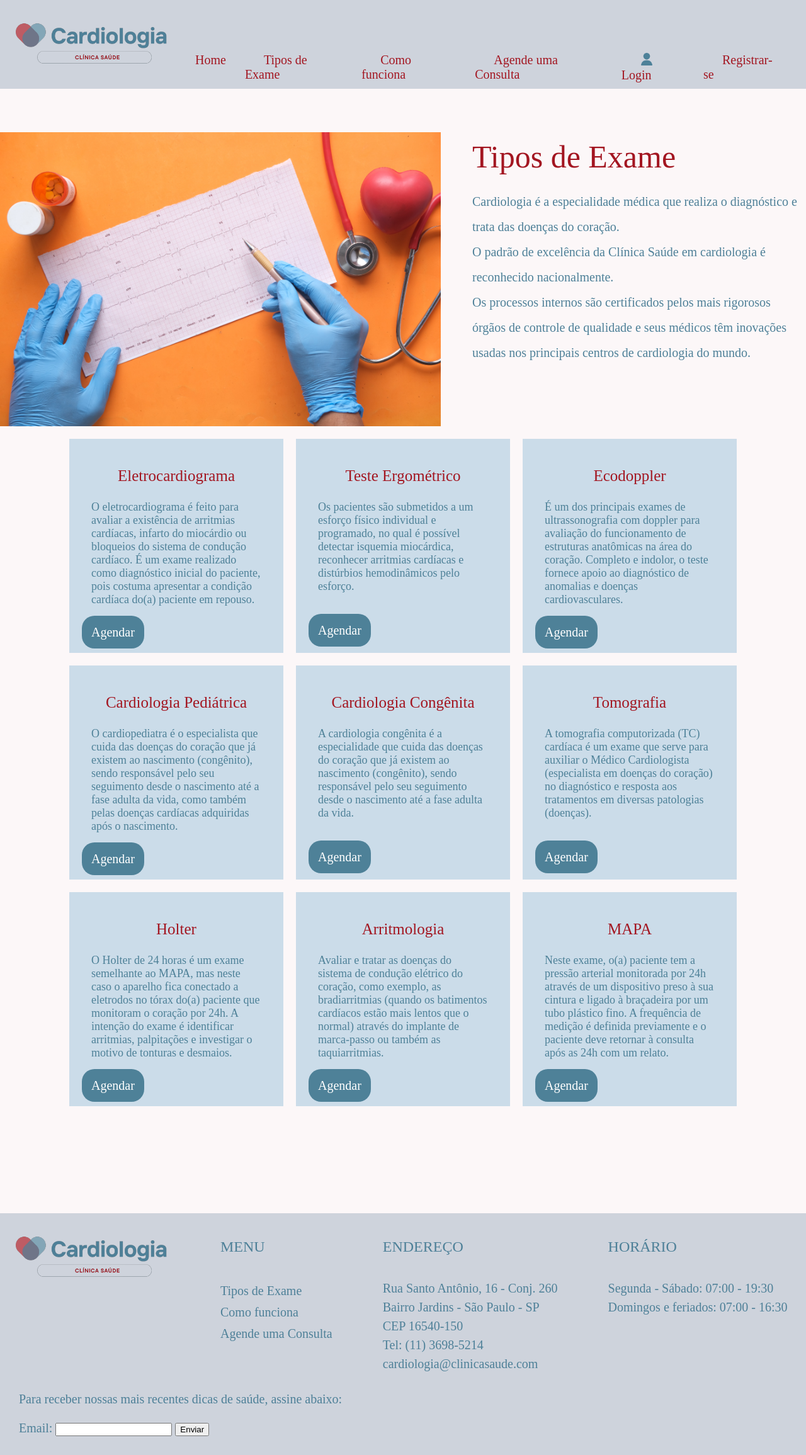
After one commit to CrisNakamura/Projeto_Web, a PHP site: page /exames.php in a window 1280 px wide. The commit adds this page. Shown: the whole page at 63% size. Run offline with PHP 8.4, Linux system fonts and the light colour scheme.

Commit message:
Páginas completas
- criação da página exame. (Alterar o link do botão "Agendar")

```diff
--- a/PROJETO WEB/LOGINSYSTEM/style.css
+++ b/PROJETO WEB/LOGINSYSTEM/style.css
@@ -4,7 +4,7 @@
 body {
     background-color: #ced3dc;
     font-family: 'Roboto';
-font-weight: bold;
+    font-weight: bold;
 }
 
 .form {
@@ -54,7 +54,8 @@ font-weight: bold;
     font-family: 'Roboto';
     font-weight: bold;
 }
-.center{
+
+.center {
     display: block;
     margin-left: auto;
     margin-right: auto;
--- /dev/null
+++ b/PROJETO WEB/PGMS/exame_style.css
@@ -0,0 +1,178 @@
+#page-header {
+    background-color: CED3DC;
+    height: 10px;
+    align-items: center;
+}
+
+#page-header .primary {
+    display: flex;
+    padding: 10px 20px;
+    background-color: CED3DC;
+    font-family: Tw Cen MT;
+    color: #4E8098;
+    position: relative;
+}
+
+.logo_header {
+    position: relative;
+    padding-top: 20px;
+    margin: 0;
+    max-width: 250px;
+    max-height: 250px;
+    width: auto;
+    height: auto;
+}
+
+.list-menu {
+    justify-content: flex-start;
+}
+
+nav.list {
+    display: flex;
+    justify-content: flex-start;
+    list-style: none;
+}
+
+li {
+    padding: 0 10px;
+    margin-top: 50px;
+}
+
+a.header {
+    color: #A31621;
+    font-family: Tw Cen MT;
+    font-size: 20px;
+    margin: 10px;
+    text-decoration: none;
+    margin-left: 30px;
+}
+
+body {
+    padding: 0;
+    margin: 0;
+    background-color: #FCF7F8;
+}
+
+.image1 {
+    padding-top: 170px;
+    width: 700px;
+    margin-top: 30px;
+}
+
+p.title {
+    position: absolute;
+    top: 170px;
+    padding-left: 750;
+    text-align: left;
+    color: #A31621;
+    font-family: TW Cen MT;
+    font-size: 50px;
+}
+
+.desc {
+    position: absolute;
+    top: 250px;
+    padding-left: 750px;
+    font-family: Tw Cen MT;
+    font-size: 20px;
+    text-align: left;
+    color: #4E8098;
+    margin-top: 50px;
+    line-height: 40px;
+}
+
+.colorbox {
+    background-color: #cbdce9;
+    top: 150px;
+    left: 10px;
+    width: 300px;
+    height: 300px;
+    padding: 20px;
+    margin: 10px;
+}
+
+.colorbox-text {
+    font-family: Tw Cen MT;
+    font-size: 25px;
+    text-align: center;
+    color: #A31621;
+}
+
+.exame_descricao {
+    font-family: Tw Cen MT;
+    font-size: 18px;
+    text-align: left;
+    color: #4e8198;
+    padding-bottom: 15px;
+    margin: 15px;
+}
+
+.agendar {
+    font-family: Tw Cen MT;
+    font-size: 20px;
+    padding: 15px;
+    color: #ffffff;
+    background-color: #4e8198;
+    border-radius: 20px;
+    border-style: none;
+    position: relative;
+    text-decoration: none;
+}
+
+.flexbox {
+    display: flex;
+    align-items: stretch;
+    padding: 10px;
+    justify-content: center;
+    top: 200px;
+    flex-wrap: wrap;
+}
+
+
+
+
+footer {
+    position: relative;
+    margin-top: 150px;
+}
+
+#footer .primary {
+    display: flex;
+    padding: 10px 20px;
+    background-color: CED3DC;
+    font-family: Tw Cen MT;
+    color: #4E8098;
+}
+
+#footer .secondary {
+    padding: 10px 30px;
+    background-color: CED3DC;
+    font-family: Tw Cen MT;
+    color: #4E8098;
+    font-size: 20px;
+}
+
+.logo_footer {
+    position: relative;
+    padding-top: 20px;
+    margin: 0;
+    max-width: 250px;
+    max-height: 250px;
+    width: auto;
+    height: auto;
+}
+
+.art_footer {
+    font-size: 24px;
+    margin-left: 80px;
+    margin-top: 30px;
+}
+
+p.art,
+a.footer {
+    font-size: 20px;
+    text-align: left;
+    color: #4E8098;
+    line-height: 10px;
+    text-decoration: none;
+}
--- /dev/null
+++ b/PROJETO WEB/PGMS/exames.php
@@ -0,0 +1,137 @@
+<html>
+
+<head>
+    <title>Exames e Consultas </title>
+    <link rel="stylesheet" href="exame_style.css">
+</head>
+
+<body>
+
+    <!----- header----->
+    <header id="page-header">
+        <span id="home"></span>
+        <section class="primary">
+            <a href="../PGMS/home.php"><img class="logo_header" src='Logo.png' alt='logo'></a>
+            <div class="list-menu">
+                　<nav class="list">
+                    <li><a class="header" href="../PGMS/home.php">Home</a></li>
+                    <li><a class="header" href="../PGMS/exames.php">Tipos de Exame</a></li>
+                    <li><a class="header" href="../PGMS/home.php#como_funciona">Como funciona</a></li>
+                    <li><a class="header" href="../PGMS/home.php#agende_uma_consulta">Agende uma Consulta</a></li>
+                    <li><a class="header" href="../LOGINSYSTEM/login.php"> <img src='icon-user.png' alt='user' width='20' height='20'> Login</a></li>
+                    <li><a class="header" href="../LOGINSYSTEM/login.php">Registrar-se</a></li>
+                </nav>
+            </div>
+        </section>
+
+    </header>
+    <!----- header----->
+
+    <!----- main Tipos de exame ----->
+    <main>
+        <img class="image1" src="Image1.jpg" alt='fundo'></a>
+        <div class="exame">
+            <p class="title">Tipos de Exame</p>
+            <p class="desc">Cardiologia é a especialidade médica que realiza o diagnóstico e trata das doenças do coração.<br>
+                O padrão de excelência da Clínica Saúde em cardiologia é reconhecido nacionalmente. <br>
+                Os processos internos são certificados pelos mais rigorosos órgãos de controle de qualidade e seus médicos têm inovações usadas nos principais centros de cardiologia do mundo.
+            </p>
+        </div>
+
+
+        <div class="flexbox">
+            <div class="colorbox">
+                <p class="colorbox-text">Eletrocardiograma</p>
+                <p class="exame_descricao">O eletrocardiograma é feito para avaliar a existência de arritmias cardíacas, infarto do miocárdio ou bloqueios do sistema de condução cardíaco. É um exame realizado como diagnóstico inicial do paciente, pois costuma apresentar a condição cardíaca do(a) paciente em repouso.</p>
+                <a class="agendar" href="../PGMS/exames.php">Agendar</a>
+            </div>
+            <div class="colorbox">
+                <p class="colorbox-text">Teste Ergométrico</p>
+                <p class="exame_descricao">Os pacientes são submetidos a um esforço físico individual e programado, no qual é possível detectar isquemia miocárdica, reconhecer arritmias cardíacas e distúrbios hemodinâmicos pelo esforço.</p><br>
+                <a class="agendar" href="../PGMS/exames.php">Agendar</a>
+            </div>
+            <div class="colorbox">
+                <p class="colorbox-text">Ecodoppler</p>
+                <p class="exame_descricao">É um dos principais exames de ultrassonografia com doppler para avaliação do funcionamento de estruturas anatômicas na área do coração.
+                    Completo e indolor, o teste fornece apoio ao diagnóstico de anomalias e doenças cardiovasculares.</p>
+                <a class="agendar" href="../PGMS/exames.php">Agendar</a>
+            </div>
+            <div class="colorbox">
+                <p class="colorbox-text">Cardiologia Pediátrica</p>
+                <p class="exame_descricao">O cardiopediatra é o especialista que cuida das doenças do coração que já existem ao nascimento (congênito), sendo responsável pelo seu seguimento desde o nascimento até a fase adulta da vida, como também pelas doenças cardíacas adquiridas após o nascimento.</p>
+                <a class="agendar" href="../PGMS/exames.php">Agendar</a>
+            </div>
+            <div class="colorbox">
+                <p class="colorbox-text">Cardiologia Congênita</p>
+                <p class="exame_descricao">A cardiologia congênita é a especialidade que cuida das doenças do coração que já existem ao nascimento (congênito), sendo responsável pelo seu seguimento desde o nascimento até a fase adulta da vida.</p><br>
+                <a class="agendar" href="../PGMS/exames.php">Agendar</a>
+            </div>
+            <div class="colorbox">
+                <p class="colorbox-text">Tomografia</p>
+                <p class="exame_descricao">A tomografia computorizada (TC) cardíaca é um exame que serve para auxiliar o Médico Cardiologista (especialista em doenças do coração) no diagnóstico e resposta aos tratamentos em diversas patologias (doenças). </p><br>
+                <a class="agendar" href="../PGMS/exames.php">Agendar</a>
+            </div>
+            <div class="colorbox">
+                <p class="colorbox-text">Holter</p>
+                <p class="exame_descricao">O Holter de 24 horas é um exame semelhante ao MAPA, mas neste caso o aparelho fica conectado a eletrodos no tórax do(a) paciente que monitoram o coração por 24h. A intenção do exame é identificar arritmias, palpitações e investigar o motivo de tonturas e desmaios.</p>
+                <a class="agendar" href="../PGMS/exames.php">Agendar</a>
+            </div>
+            <div class="colorbox">
+                <p class="colorbox-text">Arritmologia</p>
+                <p class="exame_descricao">Avaliar e tratar as doenças do sistema de condução elétrico do coração, como exemplo, as bradiarritmias (quando os batimentos cardíacos estão mais lentos que o normal) através do implante de marca-passo ou também as taquiarritmias. </p>
+                <a class="agendar" href="../PGMS/exames.php">Agendar</a>
+            </div>
+            <div class="colorbox">
+                <p class="colorbox-text">MAPA</p>
+                <p class="exame_descricao">Neste exame, o(a) paciente tem a pressão arterial monitorada por 24h através de um dispositivo preso à sua cintura e ligado à braçadeira por um tubo plástico fino. A frequência de medição é definida previamente e o paciente deve retornar à consulta após as 24h com um relato.</p>
+                <a class="agendar" href="../PGMS/exames.php">Agendar</a>
+            </div>
+        </div>
+    </main>
+    <!----- main ----->
+
+    <!-----footer----->
+    <footer id="footer">
+
+        <section class="primary">
+            <a href="../PGMS/home.php"><img class="logo_footer" src="Logo.png" alt='logo'></a>
+            <article class="art_footer">
+                <h>MENU</h>
+                <br><br>
+                <p><a class="footer" href="../PGMS/exames.php">Tipos de Exame</a></p>
+                <p><a class="footer" href="../PGMS/home.php">Como funciona</a></p>
+                <p><a class="footer" href="../PGMS/home.php">Agende uma Consulta</a></p>
+            </article>
+
+            <article class="art_footer">
+                <h>ENDEREÇO</h>
+                <br><br>
+                <p class="art">Rua Santo Antônio, 16 - Conj. 260</p>
+                <p class="art">Bairro Jardins - São Paulo - SP</p>
+                <p class="art">CEP 16540-150</p>
+                <p class="art">Tel: (11) 3698-5214</p>
+                <p class="art">cardiologia@clinicasaude.com</p>
+            </article>
+
+            <article class="art_footer">
+                <h>HORÁRIO</h>
+                <br><br>
+                <p class="art">Segunda - Sábado: 07:00 - 19:30</p>
+                <p class="art">Domingos e feriados: 07:00 - 16:30</p>
+            </article>
+        </section>
+
+        <section class="secondary">
+            <h>Para receber nossas mais recentes dicas de saúde, assine abaixo:</h>
+            <br>
+            <form action="#" method="post"><br>
+                <label for="form-newsletter__label">Email: </label>
+                <input id="email-newsletter" name="email-newsletter" type="email">
+                <button type="submit">Enviar</button>
+            </form>
+        </section>
+    </footer>
+
+</body>
+
+</html>
```
Also changed, not shown: PROJETO WEB/LOGINSYSTEM/register.php (+5 -3 lines), PROJETO WEB/PGMS/home.php (+52 -26 lines), PROJETO WEB/PGMS/login.css (added, +44 -0 lines), PROJETO WEB/PGMS/main.css (+74 -16 lines), PROJETO WEB/PGMS/Image1.jpg (added).
